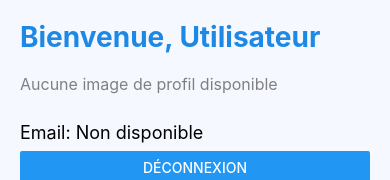
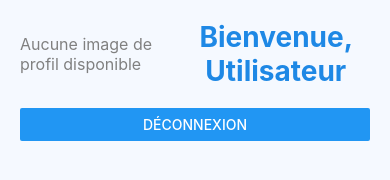
Before and after one commit to SylvHardDev/Spooky, a React Native app in the folder Front/: screen /HomeScreen in a window 390 px wide. Shown: the top 180 px of the page. Built offline with nearby package versions, Linux system fonts and the light colour scheme; no server answers.

Commit message:
FIX DESING LIST

```diff
--- a/Front/screens/HomeScreen.jsx
+++ b/Front/screens/HomeScreen.jsx
@@ -61,18 +61,21 @@ const HomeScreen = ({ navigation }) => {
   return (
     <View style={styles.container}>
       <ScrollView contentContainerStyle={styles.scrollContainer}>
-        <Text style={styles.title}>
-          Bienvenue, {user?.username || "Utilisateur"}
-        </Text>
+      <View style={styles.nav}>
 
-        {profileImageUrl ? (
+      {profileImageUrl ? (
           <Image source={{ uri: profileImageUrl }} style={styles.profileImage} />
         ) : (
           <Text style={styles.noImage}>Aucune image de profil disponible</Text>
         )}
 
-        <Text style={styles.info}>Email: {user?.email || "Non disponible"}</Text>
+        <Text style={styles.title}>
+          Bienvenue, {user?.username || "Utilisateur"}
+        </Text>
 
+
+
+      </View>
         <Button
           title="Déconnexion"
           onPress={() => {
@@ -82,7 +85,7 @@ const HomeScreen = ({ navigation }) => {
         />
 
         <View style={styles.header}>
-          <Text style={styles.title}>MedicAlert</Text>
+          <Text style={styles.tilte2}>MedicAlert</Text>
           <FontAwesome5 name="bell" size={24} color="#1E88E5" />
         </View>
 
@@ -180,6 +183,16 @@ const HomeScreen = ({ navigation }) => {
 };
 
 const styles = StyleSheet.create({
+  nav: {
+    flex: 1,
+    flexDirection: "row",
+    alignItems: "center",
+  },
+  tilte2: {
+    fontSize: 28,
+    fontWeight: "bold",
+    color: "#1E88E5",
+  },
   container: {
     flex: 1,
     backgroundColor: "#F5F9FF",
@@ -200,6 +213,8 @@ const styles = StyleSheet.create({
     fontWeight: "bold",
     color: "#1E88E5",
     marginBottom: 20,
+    marginLeft: "auto",
+    textAlign: "center"
   },
   description: {
     fontSize: 14,
@@ -312,8 +327,8 @@ const styles = StyleSheet.create({
     color: "#1E88E5",
   },
   profileImage: {
-    width: 150,
-    height: 150,
+    width: 100,
+    height: 100,
     borderRadius: 75,
     marginBottom: 20,
   },
```
